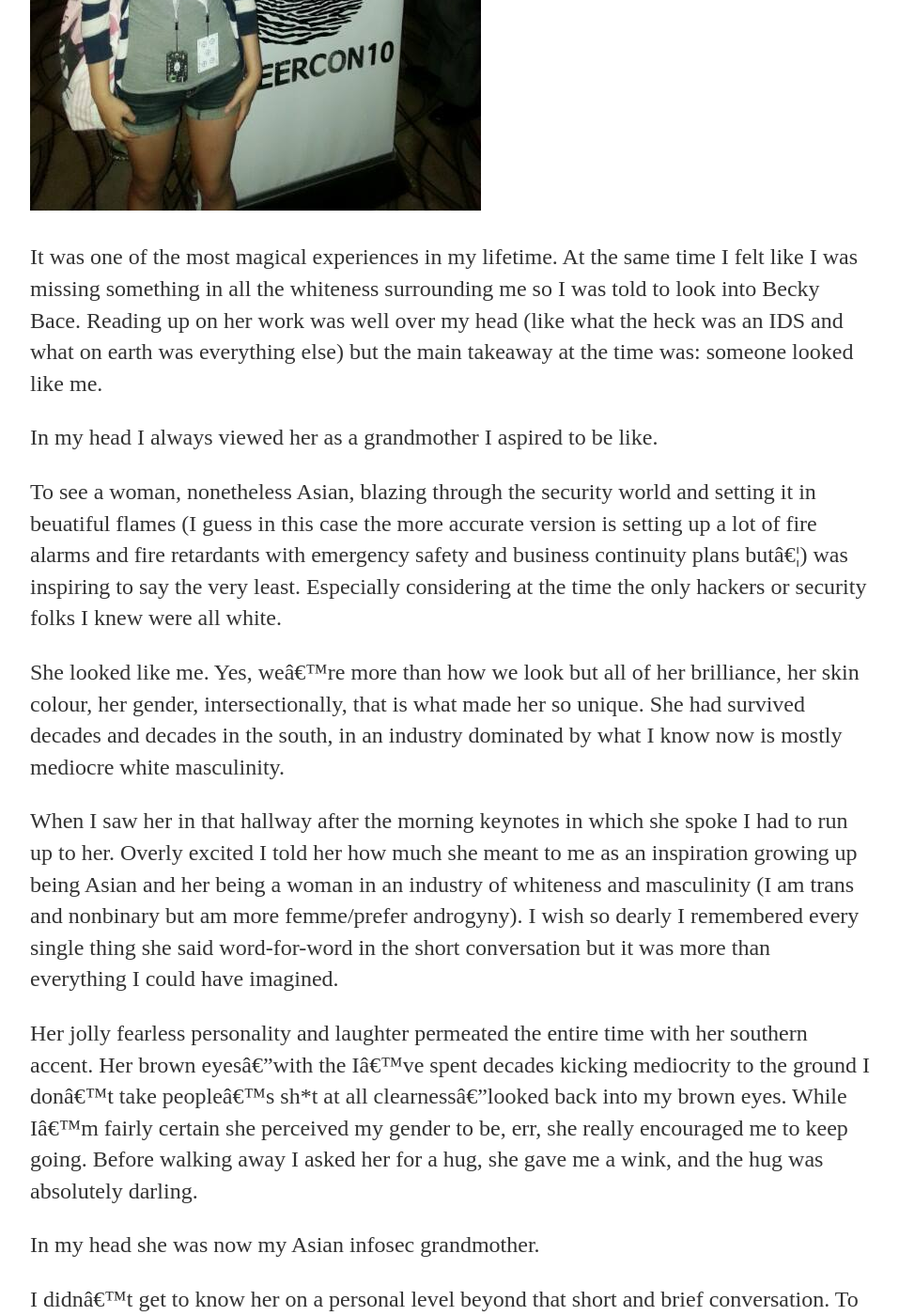
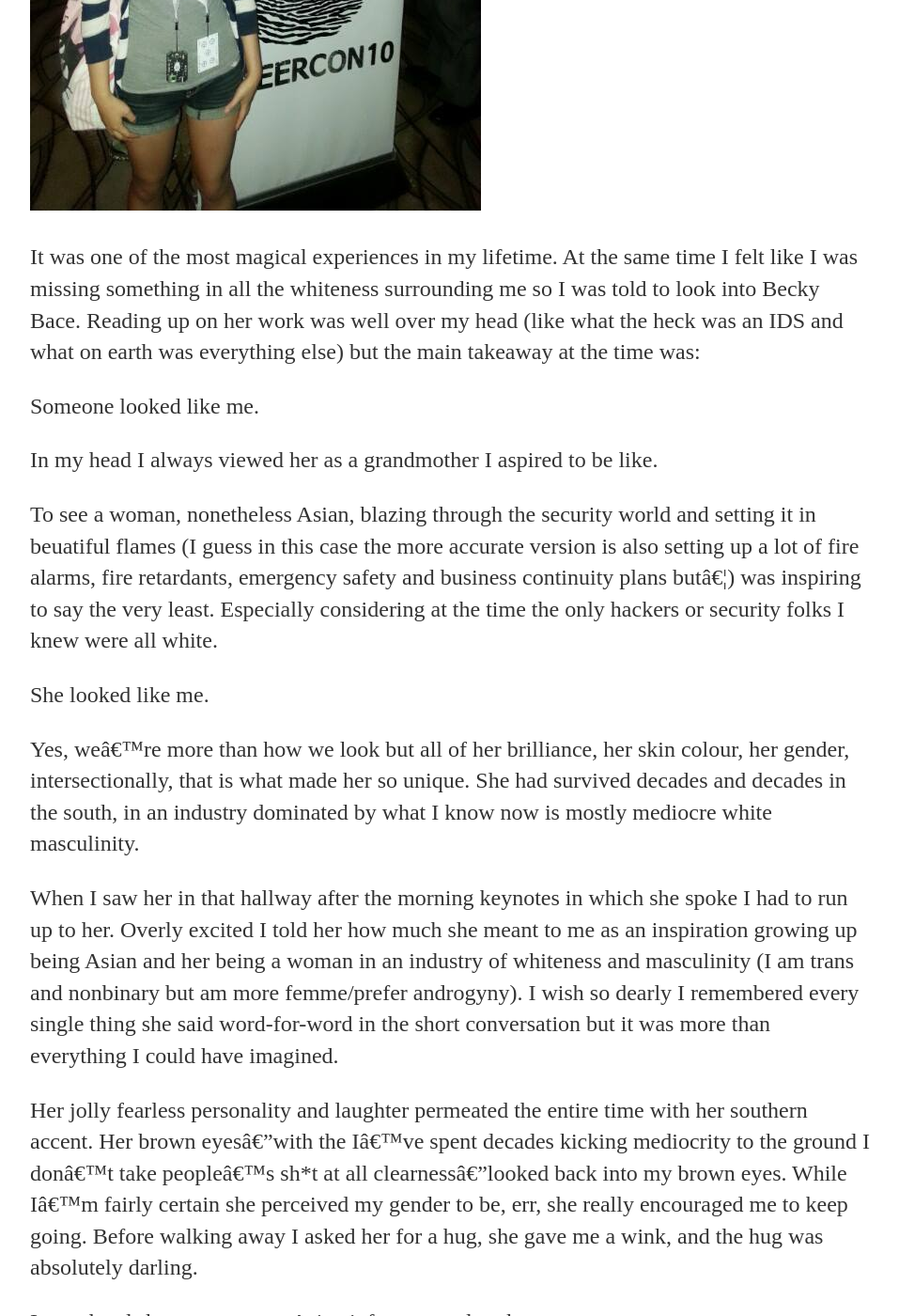
Before and after one commit to Avizc/avizc.github.io, a Jekyll site: the page built from _posts/2017-03-15-becky-bace.md, in a window 1280 px wide and 1400 px high, scrolled down 1451 px. Shown: the whole window at 94% size, without its empty margins (160-1117 px from the left). Built offline with Jekyll 4.4.1, drawn with Linux system fonts in a browser that asks for light colours; comment, search, counter and statistics services are not loaded; some of the changed text lies outside the part shown.

Commit message:
grammar, proof-reading, punctuation

```diff
--- a/_posts/2017-03-15-becky-bace.md
+++ b/_posts/2017-03-15-becky-bace.md
@@ -4,22 +4,26 @@
 date: 2017-3-15
 ---
 
-At O'Reilly Security this past November it was an overwhelming experience in terms of the sheer amount of brilliance that was there, one such being Becky Bace. I wish now that I had asked for a selfie when I ran into her in the hallways as I was focused on other things (the priorities in my head though to be fair I don't typically take selfies regardless). Yet in that moment I had felt so much comfort and the closing of one more chapter in my life.
+At O'Reilly Security this past November it was an overwhelming experience in terms of the brilliance that was there, one such being Becky Bace. I wish now that I had asked for a selfie when I ran into her in the hallways as I was focused on other things (the priorities in my head though to be fair I don't typically take selfies regardless). Yet in that moment I had felt so much comfort and the closing of one more chapter in my life.
 
 <blockquote class="twitter-tweet" data-lang="en"><p lang="en" dir="ltr">Super excited that I saw Becky Bace and gave her a hug at <a href="https://twitter.com/hashtag/OReillySecurity?src=hash">#OReillySecurity</a>. Now time to find that last <a href="https://twitter.com/hashtag/OReillyAnimals?src=hash">#OReillyAnimals</a> pop up 🐰💙</p>&mdash; Avi 🐰🏳️‍🌈 (@_llzes) <a href="https://twitter.com/_llzes/status/793467298422071296">November 1, 2016</a></blockquote>
 <script async src="//platform.twitter.com/widgets.js" charset="utf-8"></script>
 
-After missing two HOPE's and several years of DEFCON I went to my first one at 17 years of age, DEFCON 21. It was the summer before senior year and an extremely well taught but very isolating AP Computer Science experience. At the time there was no way for me to really know that nearly four years later I'd have transitioned as a trans/nonbinary individual (had I known this I'd also not have ended up in Reddit's Secret Santa advertisement this past year... another story for another day) so I looked like this at my first Defcon:
+After missing two HOPE's and several years of DEFCON I went to my first one at 17 years of age: DEFCON 21. It was the summer before senior year and an extremely well taught but very isolating AP Computer Science experience. At the time there was no way for me to really know that nearly four years later I'd have transitioned as a trans/nonbinary individual (had I known this I'd also not have ended up in Reddit's Secret Santa advertisement this past year... another story for another day) so I looked like this at my first Defcon:
 
 <img src="/images/queercon10.jpg">
 
-It was one of the most magical experiences in my lifetime. At the same time I felt like I was missing something in all the whiteness surrounding me so I was told to look into Becky Bace. Reading up on her work was well over my head (like what the heck was an IDS and what on earth was everything else) but the main takeaway at the time was: someone looked like me.
+It was one of the most magical experiences in my lifetime. At the same time I felt like I was missing something in all the whiteness surrounding me so I was told to look into Becky Bace. Reading up on her work was well over my head (like what the heck was an IDS and what on earth was everything else) but the main takeaway at the time was:
+
+Someone looked like me.
 
 In my head I always viewed her as a grandmother I aspired to be like.
 
-To see a woman, nonetheless Asian, blazing through the security world and setting it in beuatiful flames (I guess in this case the more accurate version is setting up a lot of fire alarms and fire retardants with emergency safety and business continuity plans but...) was inspiring to say the very least. Especially considering at the time the only hackers or security folks I knew were all white.
+To see a woman, nonetheless Asian, blazing through the security world and setting it in beuatiful flames (I guess in this case the more accurate version is also setting up a lot of fire alarms, fire retardants, emergency safety and business continuity plans but...) was inspiring to say the very least. Especially considering at the time the only hackers or security folks I knew were all white.
 
-She looked like me. Yes, we're more than how we look but all of her brilliance, her skin colour, her gender, intersectionally, that is what made her so unique. She had survived decades and decades in the south, in an industry dominated by what I know now is mostly mediocre white masculinity.
+She looked like me.
+
+Yes, we're more than how we look but all of her brilliance, her skin colour, her gender, intersectionally, that is what made her so unique. She had survived decades and decades in the south, in an industry dominated by what I know now is mostly mediocre white masculinity.
 
 When I saw her in that hallway after the morning keynotes in which she spoke I had to run up to her. Overly excited I told her how much she meant to me as an inspiration growing up being Asian and her being a woman in an industry of whiteness and masculinity (I am trans and nonbinary but am more femme/prefer androgyny). I wish so dearly I remembered every single thing she said word-for-word in the short conversation but it was more than everything I could have imagined.
 
```
